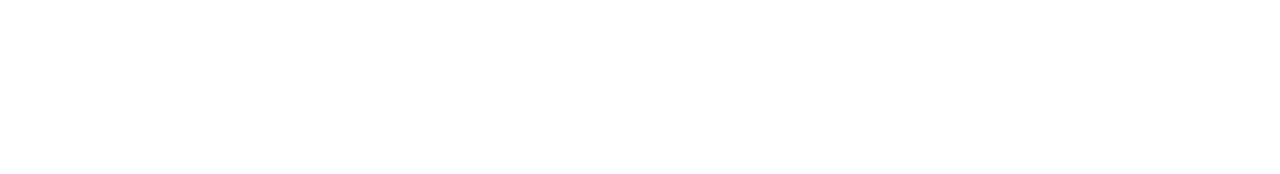
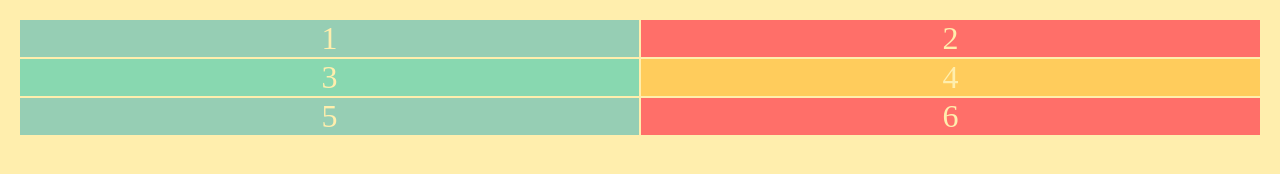
Before and after one commit to mairitikk/Grid, a plain HTML site: page index.html in a window 1280 px wide. Drawn offline with Linux system fonts and the light colour scheme.

Commit message:
how to write grid template rows and colums

```diff
--- a/basic.css
+++ b/basic.css
@@ -0,0 +1,23 @@
+.container > div {
+    display: flex;
+    justify-content: center;
+    align-items: center;
+    font-size: 2em;
+    color: #ffeead;
+}
+html, body{
+    background-color: #ffeead;
+    margin: 10px;
+}
+.container > div:nth-child(1n){
+    background-color: #96ceb4;
+}
+.container > div:nth-child(3n){
+    background-color: #88d8b0;
+}
+.container > div:nth-child(2n){
+    background-color: #ff6f69;
+}
+.container >div:nth-child(4){
+    background-color: #ffcc5c;
+}
--- /dev/null
+++ b/index.css
@@ -0,0 +1,24 @@
+/*Simple way to write grid
+.container{
+    display: grid;
+    grid-template-columns: 1fr 1fr 1fr;
+    grid-template-rows: 10fr 30fr;
+    grid-gap: 5px;
+}
+
+*/
+
+.container {
+    display: grid;
+    grid-template-columns: repeat(3, 1fr); /*first parameter is amound, second is the valuewidth and hight */
+    grid-template-rows: repeat(3, 50px);
+    grid-gap: 2px;
+}
+/*short hand method*/
+.container {
+    display: grid;
+    grid-template: repeat(3, 1fr)  / repeat(2, 1fr);
+    /*first  rows then colums like L*/
+
+    grid-gap: 2px;
+}
--- a/index.html
+++ b/index.html
@@ -3,7 +3,27 @@
   <head>
     <meta charset="UTF-8" />
     <meta name="viewport" content="width=device-width, initial-scale=1.0" />
+    <link rel="stylesheet" href="basic.css" />
+    <link rel="stylesheet" href="index.css" />
     <title>Grid</title>
+    <!--<style>
+      .container {
+        display: grid;
+        grid-template-columns: 100px;
+        grid-template-rows: 50px 50px 100px 400px;
+        grid-gap: 10px;
+      }
+    </style>
+-->
   </head>
-  <body></body>
+  <body>
+    <div class="container">
+      <div class="">1</div>
+      <div class="">2</div>
+      <div class="">3</div>
+      <div class="">4</div>
+      <div class="">5</div>
+      <div class="">6</div>
+    </div>
+  </body>
 </html>
```
